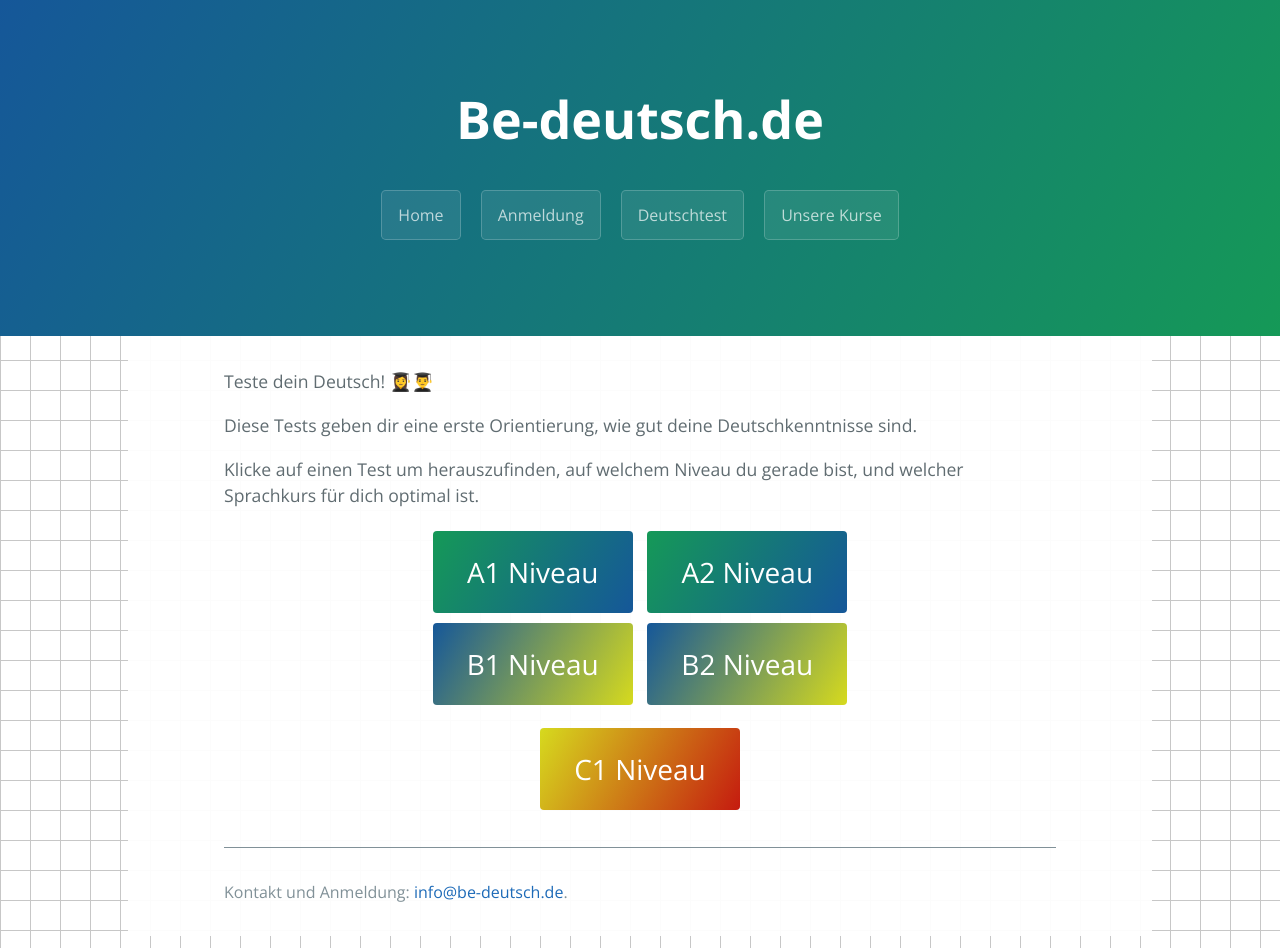
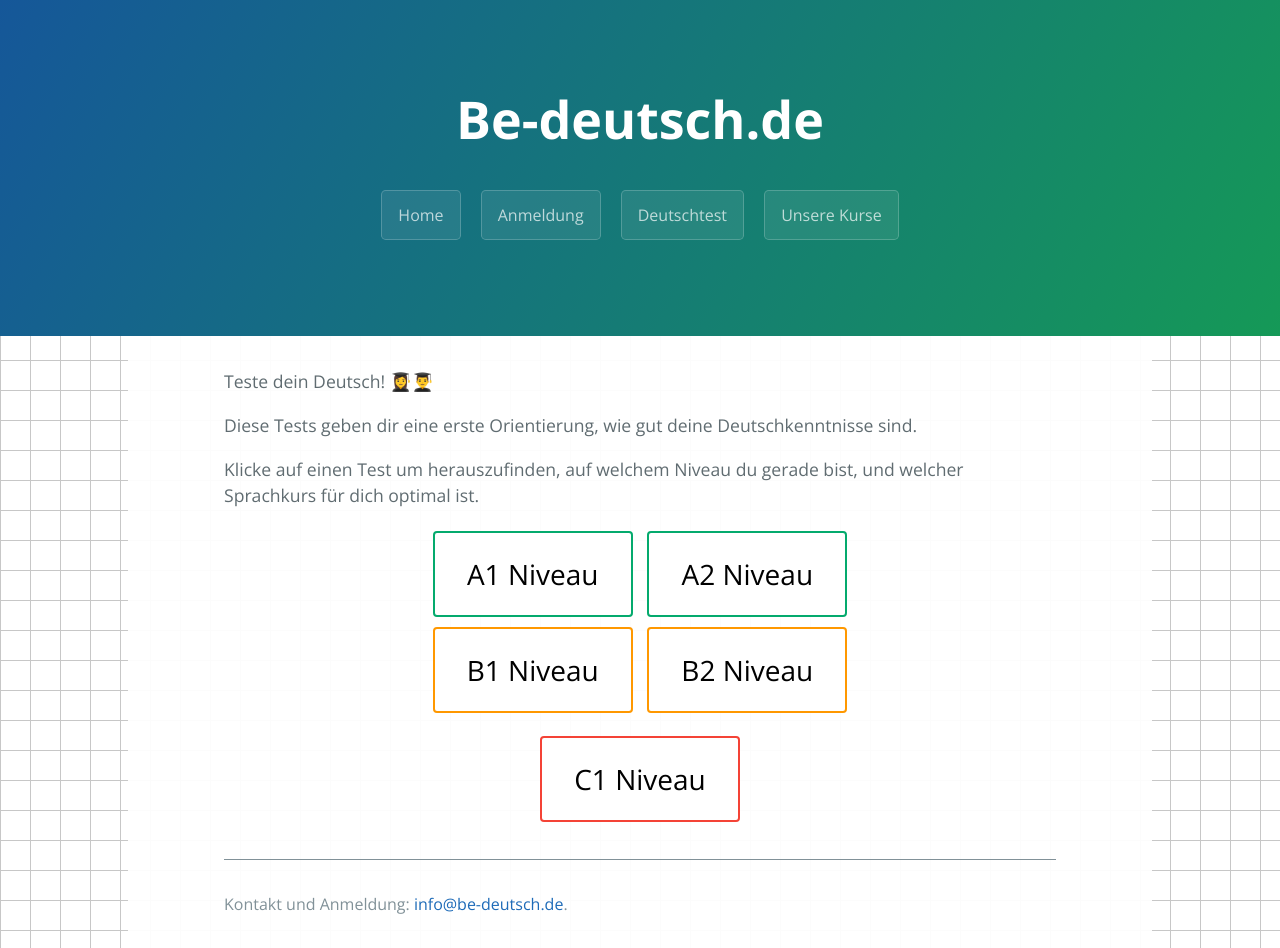
Before and after one commit to vedmin/be-deutsch, a Jekyll site: the page built from deutschtest.markdown, in a window 1280 px wide. Built offline with Jekyll 4.4.1, drawn with Linux system fonts in a browser that asks for light colours.

Commit message:
new deutschtest buttons, luecken css

```diff
--- a/css/style.css
+++ b/css/style.css
@@ -265,6 +265,8 @@ body { padding: 0; margin: 0; font-family: "Open Sans", "Helvetica Neue", Helvet
 a { color: #1e6bb8; text-decoration: none; }
 a:hover { text-decoration: underline; }
 
+ /* buttons for german test: hover event, linear-gradient  */
+
 .button {
   display: inline-block;
   border-radius: 4px;
@@ -315,6 +317,60 @@ a:hover { text-decoration: underline; }
 .button:hover span:after {
   opacity: 1;
   right: 0;
+}
+
+/* button with border */
+
+.button_with_border {
+  display: inline-block;
+  border-radius: 4px;
+  background-color: white;
+  border: 2px solid black;
+  color:black;
+  text-align: center;
+  font-size: 28px;
+  padding: 20px;
+  width: 200px;
+  transition: all 0.5s;
+  cursor: pointer;
+  margin: 5px;
+}
+
+.button_with_border.green {
+  border-color: #04AA6D;
+}
+
+.button_with_border.green:hover {
+  background-color: #75b37d;
+}
+
+.button_with_border.yellow {
+  border-color: #ff9800;
+}
+
+.button_with_border.yellow:hover {
+  background-color: #ffd89d;
+}
+
+.button_with_border.red {
+  border-color: #f44336;
+}
+
+.button_with_border.red:hover {
+  background-color: #fa968f;
+}
+
+.luecken_test {
+  height: 20px;
+  outline: none;
+  width: 48px;
+}
+
+.luecken_test_round {
+  height: 20px;
+  outline: none;
+  width: 48px;
+  border-radius:10px;
 }
 
 input[type=text]:focus {
--- a/deutschtest.markdown
+++ b/deutschtest.markdown
@@ -12,17 +12,17 @@ Klicke auf einen Test um herauszufinden, auf welchem Niveau du gerade bist, und
 
 
 <div class="btn-group" style="text-align:center">
-    <button class="button green" onclick="location.href='A1_Deutschtest'" type="button" ><span>A1 Niveau </span></button>
-    <button class="button green" onclick="location.href='A2_Deutschtest'" type="button" ><span>A2 Niveau </span></button>
+    <button class="button_with_border green" onclick="location.href='A1_Deutschtest'" type="button" ><span>A1 Niveau </span></button>
+    <button class="button_with_border green" onclick="location.href='A2_Deutschtest'" type="button" ><span>A2 Niveau </span></button>
 </div>
 
 <div class="btn-group" style="text-align:center">
-    <button class="button yellow" onclick="location.href='B1_Deutschtest'" type="button" ><span>B1 Niveau </span></button>
-    <button class="button yellow" onclick="location.href='B2_Deutschtest'" type="button" ><span>B2 Niveau </span></button>
+    <button class="button_with_border yellow" onclick="location.href='B1_Deutschtest'" type="button" ><span>B1 Niveau </span></button>
+    <button class="button_with_border yellow" onclick="location.href='B2_Deutschtest'" type="button" ><span>B2 Niveau </span></button>
 </div>
 
 <p style="text-align:center">
-    <button class="button red" onclick="location.href='C1_Deutschtest'" type="button" ><span>C1 Niveau </span></button>
+    <button class="button_with_border red" onclick="location.href='C1_Deutschtest'" type="button" ><span>C1 Niveau </span></button>
 </p>
 
 
```
